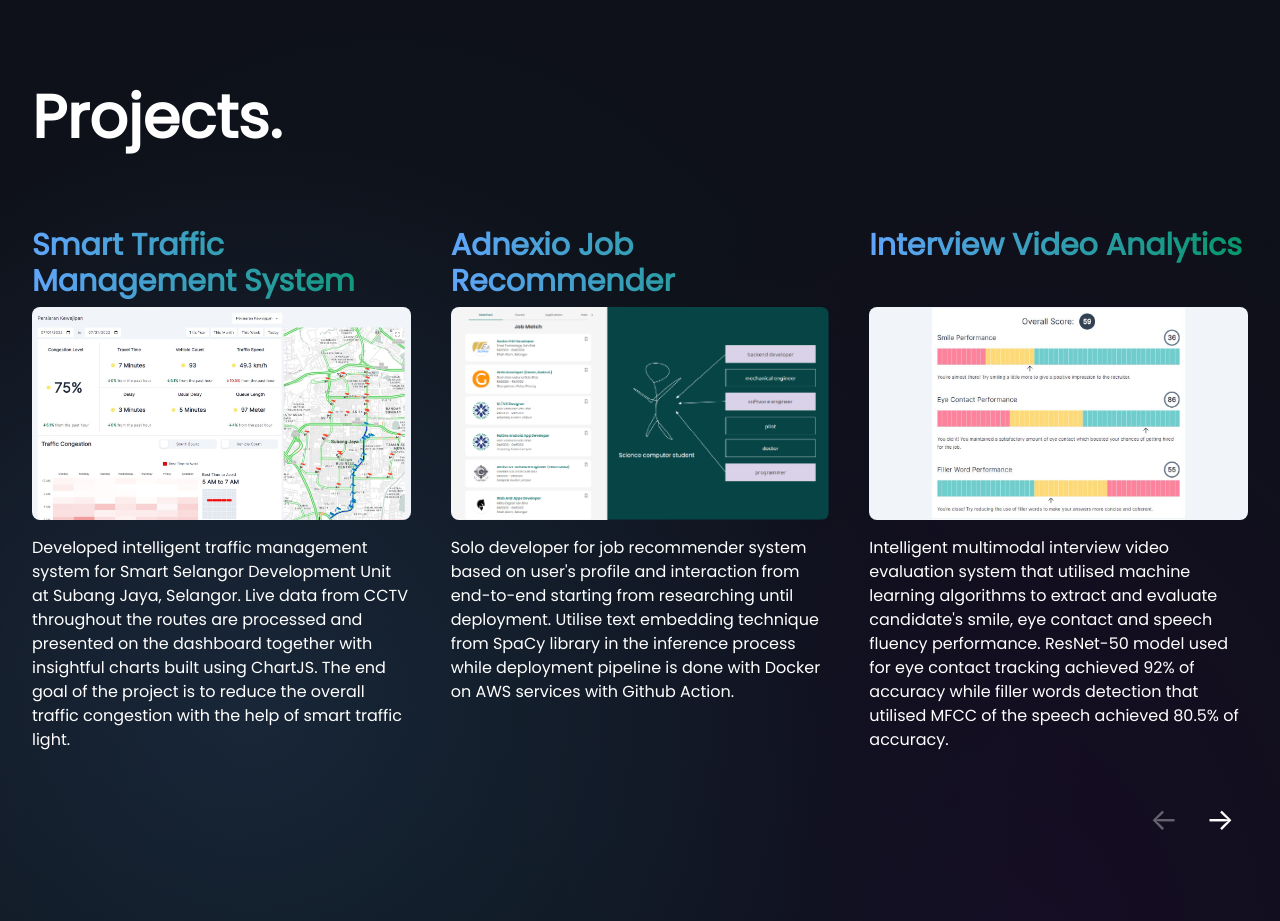
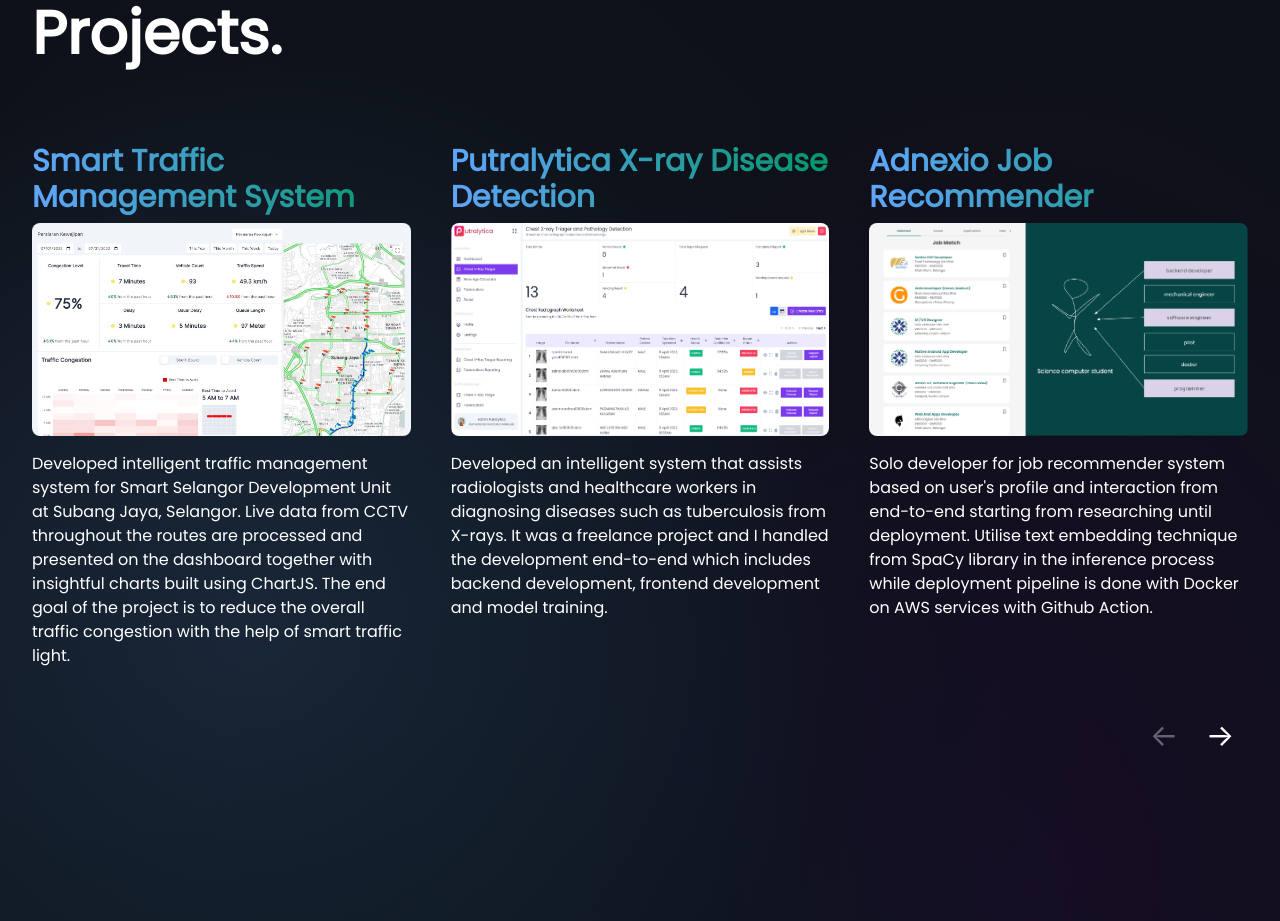
Before and after one commit to kurkurzz/personal-website-v2, a website with bundled scripts: page index.html in a window 1280 px wide. Shown: the part 1125-2046 px from the top of the page. Built offline with nearby package versions, Linux system fonts and the light colour scheme.

Commit message:
add putralytica

```diff
--- a/index.html
+++ b/index.html
@@ -88,10 +88,6 @@
 				<div class="col-span-full flex flex-col select-text px-12 py-8 relative md:col-span-10 lg:col-span-8 xl:col-span-6 h-full mx-2 sm:mx-4 md:mx-0 rounded-lg bg-black bg-opacity-80">
 					<h1 class="z-10 font-poppins font-semibold text-3xl sm:text-4xl text-transparent bg-clip-text bg-gradient-to-r from-red-400 to-purple-600">Hey, it's Hafiz!</h1>
 					<p class="z-10 font-poppins text-white text-md sm:text-lg mt-8 w-full sm:w-3/4">
-						I’m a final year computer science student majoring in
-						<b class="bold-gradient-text">artificial intelligence</b>
-						in
-						<b class="bold-gradient-text">University of Malaya</b>.
 						My expertise covers
 						<b class="bold-gradient-text">data science</b>,
 						<b class="bold-gradient-text">software development</b> as well as
@@ -226,6 +222,17 @@
 									Live data from CCTV throughout the routes are processed and presented on the dashboard together with insightful
 									charts built using ChartJS. The end goal of the project is to reduce the overall traffic congestion with the help
 									of smart traffic light.
+								</p>
+							</div>
+						</div>
+						<div class="swiper-slide">
+							<div>
+								<h1 class="font-poppins text-3xl h-20 font-bold text-transparent bg-clip-text bg-gradient-to-r from-blue-400 to-emerald-600">Putralytica X-ray Disease Detection</h1>
+								<img class="w-full aspect-video  rounded-lg" src="assets/projects/putralytica.png" alt="apple"/>
+								<p class="font-poppins font-light mt-4 text-white">
+									Developed an intelligent system that assists radiologists and healthcare workers in diagnosing diseases such as
+									tuberculosis from X-rays. It was a freelance project and I handled the development end-to-end which includes backend
+									development, frontend development and model training.
 								</p>
 							</div>
 						</div>
```
Also changed, not shown: assets/projects/putralytica.png (added).
